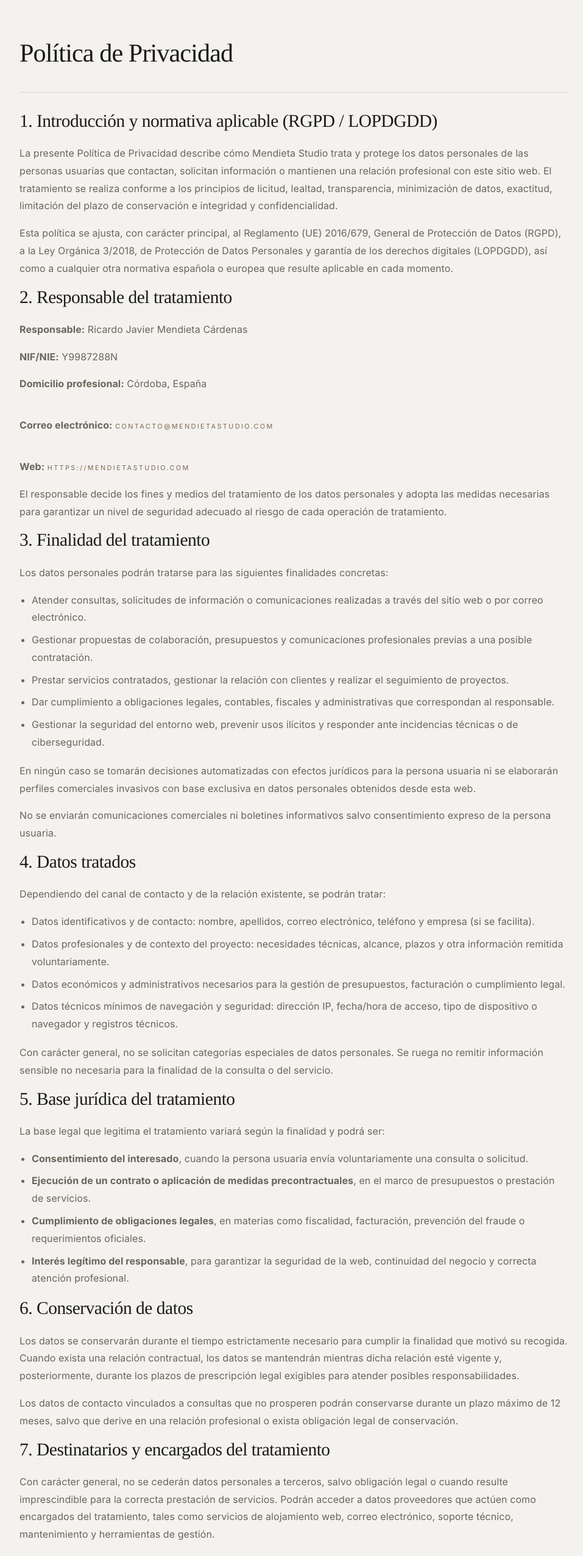
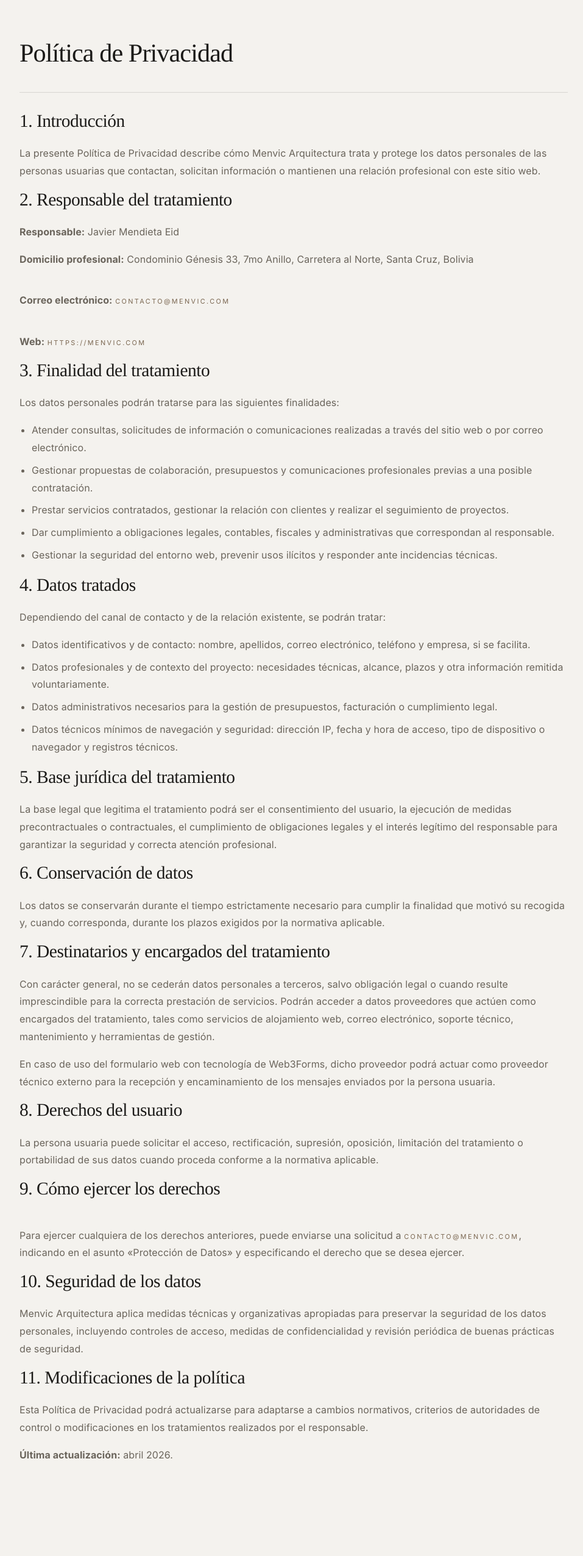
Before and after one commit to richimenvic/menvic-site, a React (Vite) app: page /politica-privacidad in a window 1280 px wide. Shown: the part 234-2786 px from the top of the page at 61% size, without its empty margins (158-1115 px from the left). Built offline with nearby package versions, Linux system fonts and the light colour scheme.

Commit message:
Correct privacy policy owner and Menvic details

```diff
--- a/src/pages/PrivacyPolicy.jsx
+++ b/src/pages/PrivacyPolicy.jsx
@@ -5,157 +5,68 @@ export default function PrivacyPolicy() {
         <h1>Política de Privacidad</h1>
 
         <div className="box">
-          <h2>1. Introducción y normativa aplicable (RGPD / LOPDGDD)</h2>
+          <h2>1. Introducción</h2>
           <p>
-            La presente Política de Privacidad describe cómo Mendieta Studio trata y protege los datos personales de las
-            personas usuarias que contactan, solicitan información o mantienen una relación profesional con este sitio web.
-            El tratamiento se realiza conforme a los principios de licitud, lealtad, transparencia, minimización de datos,
-            exactitud, limitación del plazo de conservación e integridad y confidencialidad.
-          </p>
-          <p>
-            Esta política se ajusta, con carácter principal, al Reglamento (UE) 2016/679, General de Protección de Datos
-            (RGPD), a la Ley Orgánica 3/2018, de Protección de Datos Personales y garantía de los derechos digitales
-            (LOPDGDD), así como a cualquier otra normativa española o europea que resulte aplicable en cada momento.
+            La presente Política de Privacidad describe cómo Menvic Arquitectura trata y protege los datos personales de las personas usuarias que contactan, solicitan información o mantienen una relación profesional con este sitio web.
           </p>
 
           <h2>2. Responsable del tratamiento</h2>
-          <p><strong>Responsable:</strong> Ricardo Javier Mendieta Cárdenas</p>
-          <p><strong>NIF/NIE:</strong> Y9987288N</p>
-          <p><strong>Domicilio profesional:</strong> Córdoba, España</p>
-          <p><strong>Correo electrónico:</strong> <a className="text-link" href="mailto:contacto@mendietastudio.com">contacto@mendietastudio.com</a></p>
-          <p><strong>Web:</strong> <a className="text-link" href="https://mendietastudio.com" target="_blank" rel="noopener noreferrer">https://mendietastudio.com</a></p>
-          <p>
-            El responsable decide los fines y medios del tratamiento de los datos personales y adopta las medidas necesarias
-            para garantizar un nivel de seguridad adecuado al riesgo de cada operación de tratamiento.
-          </p>
+          <p><strong>Responsable:</strong> Javier Mendieta Eid</p>
+          <p><strong>Domicilio profesional:</strong> Condominio Génesis 33, 7mo Anillo, Carretera al Norte, Santa Cruz, Bolivia</p>
+          <p><strong>Correo electrónico:</strong> <a className="text-link" href="mailto:contacto@menvic.com">contacto@menvic.com</a></p>
+          <p><strong>Web:</strong> <a className="text-link" href="https://menvic.com" target="_blank" rel="noopener noreferrer">https://menvic.com</a></p>
 
           <h2>3. Finalidad del tratamiento</h2>
-          <p>Los datos personales podrán tratarse para las siguientes finalidades concretas:</p>
+          <p>Los datos personales podrán tratarse para las siguientes finalidades:</p>
           <ul>
             <li>Atender consultas, solicitudes de información o comunicaciones realizadas a través del sitio web o por correo electrónico.</li>
             <li>Gestionar propuestas de colaboración, presupuestos y comunicaciones profesionales previas a una posible contratación.</li>
             <li>Prestar servicios contratados, gestionar la relación con clientes y realizar el seguimiento de proyectos.</li>
             <li>Dar cumplimiento a obligaciones legales, contables, fiscales y administrativas que correspondan al responsable.</li>
-            <li>Gestionar la seguridad del entorno web, prevenir usos ilícitos y responder ante incidencias técnicas o de ciberseguridad.</li>
+            <li>Gestionar la seguridad del entorno web, prevenir usos ilícitos y responder ante incidencias técnicas.</li>
           </ul>
-          <p>
-            En ningún caso se tomarán decisiones automatizadas con efectos jurídicos para la persona usuaria ni se elaborarán
-            perfiles comerciales invasivos con base exclusiva en datos personales obtenidos desde esta web.
-          </p>
-          <p>
-            No se enviarán comunicaciones comerciales ni boletines informativos salvo consentimiento expreso de la persona usuaria.
-          </p>
 
           <h2>4. Datos tratados</h2>
           <p>Dependiendo del canal de contacto y de la relación existente, se podrán tratar:</p>
           <ul>
-            <li>Datos identificativos y de contacto: nombre, apellidos, correo electrónico, teléfono y empresa (si se facilita).</li>
+            <li>Datos identificativos y de contacto: nombre, apellidos, correo electrónico, teléfono y empresa, si se facilita.</li>
             <li>Datos profesionales y de contexto del proyecto: necesidades técnicas, alcance, plazos y otra información remitida voluntariamente.</li>
-            <li>Datos económicos y administrativos necesarios para la gestión de presupuestos, facturación o cumplimiento legal.</li>
-            <li>Datos técnicos mínimos de navegación y seguridad: dirección IP, fecha/hora de acceso, tipo de dispositivo o navegador y registros técnicos.</li>
+            <li>Datos administrativos necesarios para la gestión de presupuestos, facturación o cumplimiento legal.</li>
+            <li>Datos técnicos mínimos de navegación y seguridad: dirección IP, fecha y hora de acceso, tipo de dispositivo o navegador y registros técnicos.</li>
           </ul>
-          <p>
-            Con carácter general, no se solicitan categorías especiales de datos personales. Se ruega no remitir información sensible
-            no necesaria para la finalidad de la consulta o del servicio.
-          </p>
 
           <h2>5. Base jurídica del tratamiento</h2>
-          <p>La base legal que legitima el tratamiento variará según la finalidad y podrá ser:</p>
-          <ul>
-            <li><strong>Consentimiento del interesado</strong>, cuando la persona usuaria envía voluntariamente una consulta o solicitud.</li>
-            <li><strong>Ejecución de un contrato o aplicación de medidas precontractuales</strong>, en el marco de presupuestos o prestación de servicios.</li>
-            <li><strong>Cumplimiento de obligaciones legales</strong>, en materias como fiscalidad, facturación, prevención del fraude o requerimientos oficiales.</li>
-            <li><strong>Interés legítimo del responsable</strong>, para garantizar la seguridad de la web, continuidad del negocio y correcta atención profesional.</li>
-          </ul>
+          <p>La base legal que legitima el tratamiento podrá ser el consentimiento del usuario, la ejecución de medidas precontractuales o contractuales, el cumplimiento de obligaciones legales y el interés legítimo del responsable para garantizar la seguridad y correcta atención profesional.</p>
 
           <h2>6. Conservación de datos</h2>
           <p>
-            Los datos se conservarán durante el tiempo estrictamente necesario para cumplir la finalidad que motivó su recogida.
-            Cuando exista una relación contractual, los datos se mantendrán mientras dicha relación esté vigente y, posteriormente,
-            durante los plazos de prescripción legal exigibles para atender posibles responsabilidades.
-          </p>
-          <p>
-            Los datos de contacto vinculados a consultas que no prosperen podrán conservarse durante un plazo máximo de 12 meses,
-            salvo que derive en una relación profesional o exista obligación legal de conservación.
+            Los datos se conservarán durante el tiempo estrictamente necesario para cumplir la finalidad que motivó su recogida y, cuando corresponda, durante los plazos exigidos por la normativa aplicable.
           </p>
 
           <h2>7. Destinatarios y encargados del tratamiento</h2>
           <p>
-            Con carácter general, no se cederán datos personales a terceros, salvo obligación legal o cuando resulte imprescindible
-            para la correcta prestación de servicios. Podrán acceder a datos proveedores que actúen como encargados del tratamiento,
-            tales como servicios de alojamiento web, correo electrónico, soporte técnico, mantenimiento y herramientas de gestión.
+            Con carácter general, no se cederán datos personales a terceros, salvo obligación legal o cuando resulte imprescindible para la correcta prestación de servicios. Podrán acceder a datos proveedores que actúen como encargados del tratamiento, tales como servicios de alojamiento web, correo electrónico, soporte técnico, mantenimiento y herramientas de gestión.
           </p>
           <p>
-            Estos proveedores actuarán bajo contrato, siguiendo instrucciones del responsable y aplicando medidas de seguridad y
-            confidencialidad adecuadas.
-          </p>
-          <p>
-            En caso de uso del formulario web con tecnología de Web3Forms, dicho proveedor podrá actuar como proveedor técnico
-            externo para la recepción y encaminamiento de los mensajes enviados por la persona usuaria, conforme a las condiciones
-            y garantías aplicables al servicio contratado.
+            En caso de uso del formulario web con tecnología de Web3Forms, dicho proveedor podrá actuar como proveedor técnico externo para la recepción y encaminamiento de los mensajes enviados por la persona usuaria.
           </p>
 
-          <h2>8. Transferencias internacionales de datos</h2>
+          <h2>8. Derechos del usuario</h2>
+          <p>La persona usuaria puede solicitar el acceso, rectificación, supresión, oposición, limitación del tratamiento o portabilidad de sus datos cuando proceda conforme a la normativa aplicable.</p>
+
+          <h2>9. Cómo ejercer los derechos</h2>
           <p>
-            Como regla general, se procurará que el tratamiento de datos se realice dentro del Espacio Económico Europeo (EEE).
-            No obstante, algunos proveedores tecnológicos pueden operar o almacenar información fuera del EEE.
-          </p>
-          <p>
-            Cuando exista una transferencia internacional, se adoptarán las garantías exigidas por la normativa, como decisiones de
-            adecuación de la Comisión Europea, cláusulas contractuales tipo u otros mecanismos legalmente válidos.
+            Para ejercer cualquiera de los derechos anteriores, puede enviarse una solicitud a <a className="text-link" href="mailto:contacto@menvic.com">contacto@menvic.com</a>, indicando en el asunto «Protección de Datos» y especificando el derecho que se desea ejercer.
           </p>
 
-          <h2>9. Derechos del usuario</h2>
-          <p>La persona usuaria puede ejercer en cualquier momento, cuando proceda, los derechos de:</p>
-          <ul>
-            <li><strong>Acceso</strong> a sus datos personales.</li>
-            <li><strong>Rectificación</strong> de datos inexactos o incompletos.</li>
-            <li><strong>Supresión</strong> de sus datos cuando, entre otros motivos, ya no sean necesarios.</li>
-            <li><strong>Oposición</strong> al tratamiento en determinadas circunstancias.</li>
-            <li><strong>Limitación del tratamiento</strong> en los supuestos previstos legalmente.</li>
-            <li><strong>Portabilidad</strong> de los datos cuando sea técnicamente posible y legalmente exigible.</li>
-            <li><strong>Retirada del consentimiento</strong> en cualquier momento, sin afectar a la licitud del tratamiento previo.</li>
-          </ul>
-
-          <h2>10. Cómo ejercer los derechos</h2>
+          <h2>10. Seguridad de los datos</h2>
           <p>
-            Para ejercer cualquiera de los derechos anteriores, puede enviarse una solicitud a
-            <a className="text-link" href="mailto:contacto@mendietastudio.com">contacto@mendietastudio.com</a>, indicando en el asunto
-            «Protección de Datos» y especificando el derecho que se desea ejercer.
-          </p>
-          <p>
-            Con el fin de proteger la confidencialidad de la información, podrá solicitarse documentación adicional para verificar
-            la identidad de la persona solicitante cuando resulte necesario.
+            Menvic Arquitectura aplica medidas técnicas y organizativas apropiadas para preservar la seguridad de los datos personales, incluyendo controles de acceso, medidas de confidencialidad y revisión periódica de buenas prácticas de seguridad.
           </p>
 
-          <h2>11. Derecho a reclamar ante la Agencia Española de Protección de Datos</h2>
+          <h2>11. Modificaciones de la política</h2>
           <p>
-            Si considera que el tratamiento de sus datos personales vulnera la normativa de protección de datos, puede presentar una
-            reclamación ante la Agencia Española de Protección de Datos (AEPD), especialmente cuando no haya obtenido satisfacción en
-            el ejercicio de sus derechos.
-          </p>
-          <p>
-            Puede obtener más información en la sede electrónica oficial: <a className="text-link" href="https://www.aepd.es" target="_blank" rel="noopener noreferrer">https://www.aepd.es</a>.
-          </p>
-
-          <h2>12. Seguridad de los datos</h2>
-          <p>
-            Mendieta Studio aplica medidas técnicas y organizativas apropiadas para preservar la seguridad de los datos personales,
-            incluyendo controles de acceso, medidas de confidencialidad, procedimientos de gestión de incidencias y revisión periódica
-            de buenas prácticas de seguridad.
-          </p>
-          <p>
-            No obstante, ninguna medida es completamente infalible. Por ello, se recomienda a las personas usuarias adoptar también
-            medidas de autoprotección digital, como el uso de dispositivos seguros y redes confiables.
-          </p>
-
-          <h2>13. Modificaciones de la política</h2>
-          <p>
-            Esta Política de Privacidad podrá actualizarse para adaptarse a cambios normativos, jurisprudenciales, criterios de las
-            autoridades de control o modificaciones en los tratamientos realizados por el responsable.
-          </p>
-          <p>
-            Se recomienda revisar este documento de manera periódica para conocer la versión vigente en cada momento.
+            Esta Política de Privacidad podrá actualizarse para adaptarse a cambios normativos, criterios de autoridades de control o modificaciones en los tratamientos realizados por el responsable.
           </p>
 
           <p><strong>Última actualización:</strong> abril 2026.</p>
```
